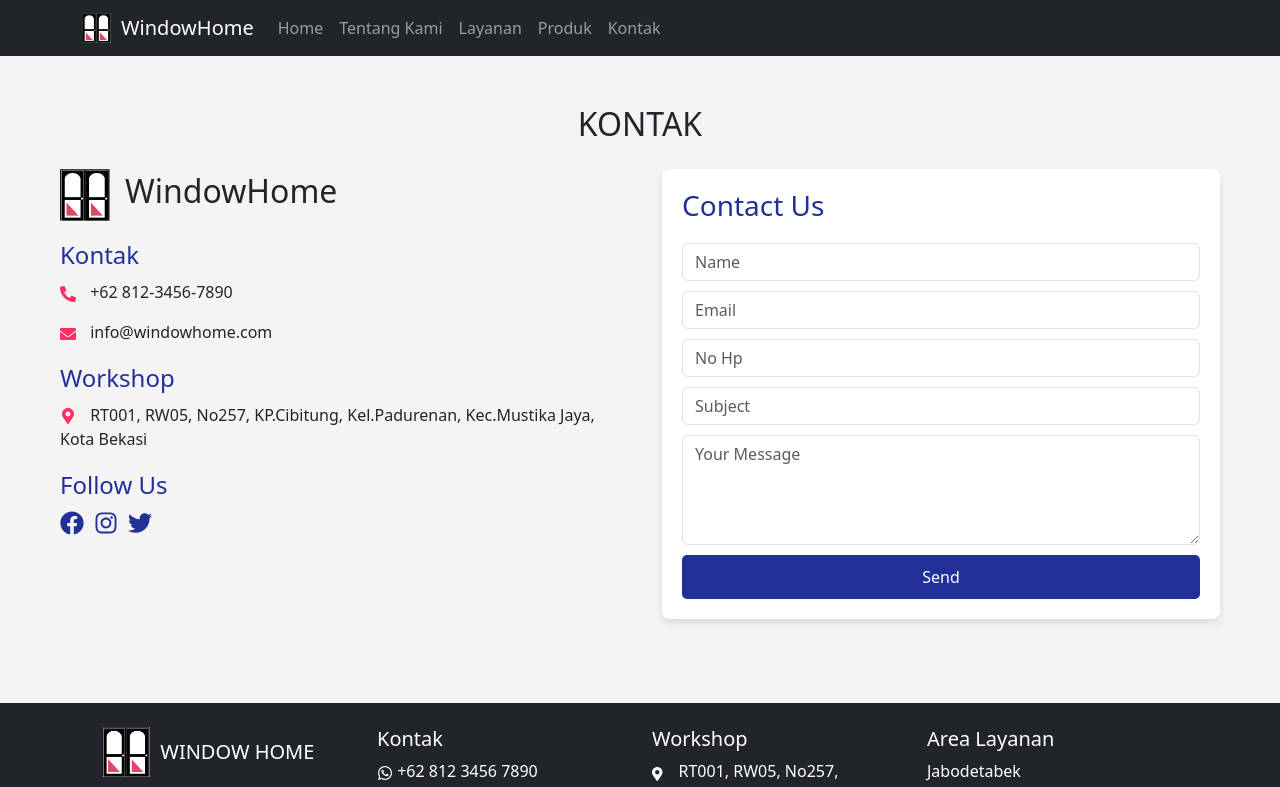
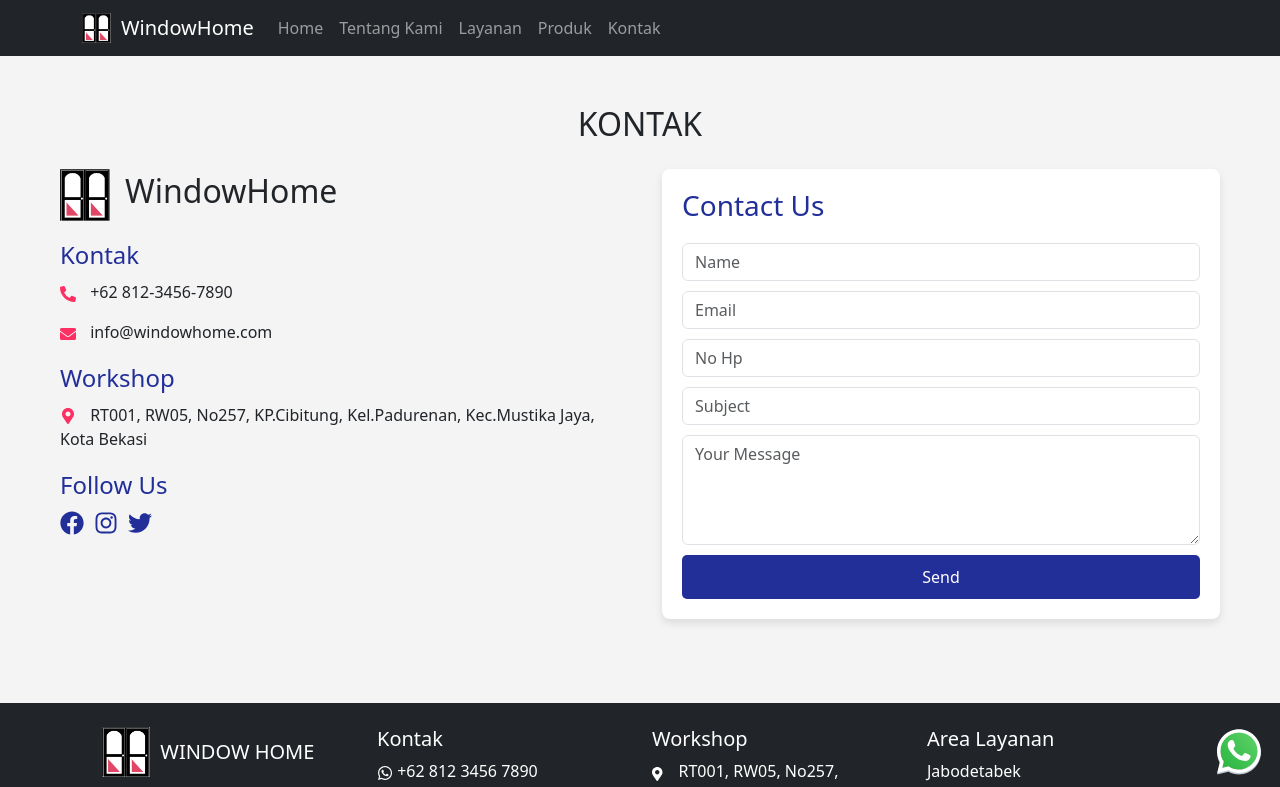
Before and after one commit to difhaels/vite-react-windowhome, a React (Vite) app: page /contact in a window 1280 px wide. Shown: the top 787 px of the page. Built offline with nearby package versions, Linux system fonts and the light colour scheme.

Commit message:
added wa

```diff
--- a/src/App.jsx
+++ b/src/App.jsx
@@ -10,6 +10,7 @@ import Footer from './components/Footer';
 import 'bootstrap/dist/css/bootstrap.min.css';
 import './assets/css/app.css';
 import ScrollToTop from './components/ScrollToTop';
+import Whatsapp from './components/Whatsapp';
 
 function App() {
   return (
@@ -25,6 +26,7 @@ function App() {
           <Route path="/contact" element={<Contact />} />
         </Routes>
       </div>
+      <Whatsapp />
       <Footer/>
     </Router>
   );
--- /dev/null
+++ b/src/components/Whatsapp.jsx
@@ -0,0 +1,11 @@
+import React from 'react'
+import whatsapp from '../assets/icons/wa.svg'
+export default function Whatsapp() {
+    return (
+        <div className="position-fixed" style={{ zIndex: 50, bottom: '1rem', right: '1rem' }}>
+            <a href="https://github.com/difhaels" target="_blank" className="rounded-circle d-flex align-items-center justify-content-center mb-2" style={{ transition: 'transform 0.2s', width: '50px', height: '50px' }}>
+                <img src={whatsapp} className="w-100 h-100" alt="github" />
+            </a>
+        </div>
+    )
+}
```
Also changed, not shown: src/assets/icons/wa.svg (added).
